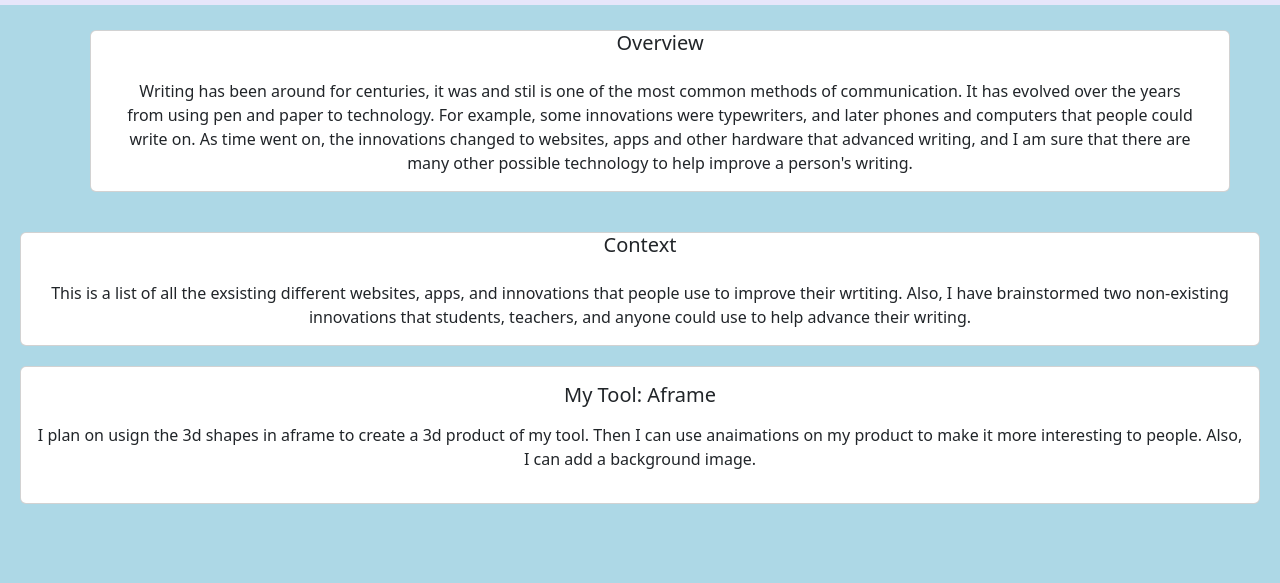
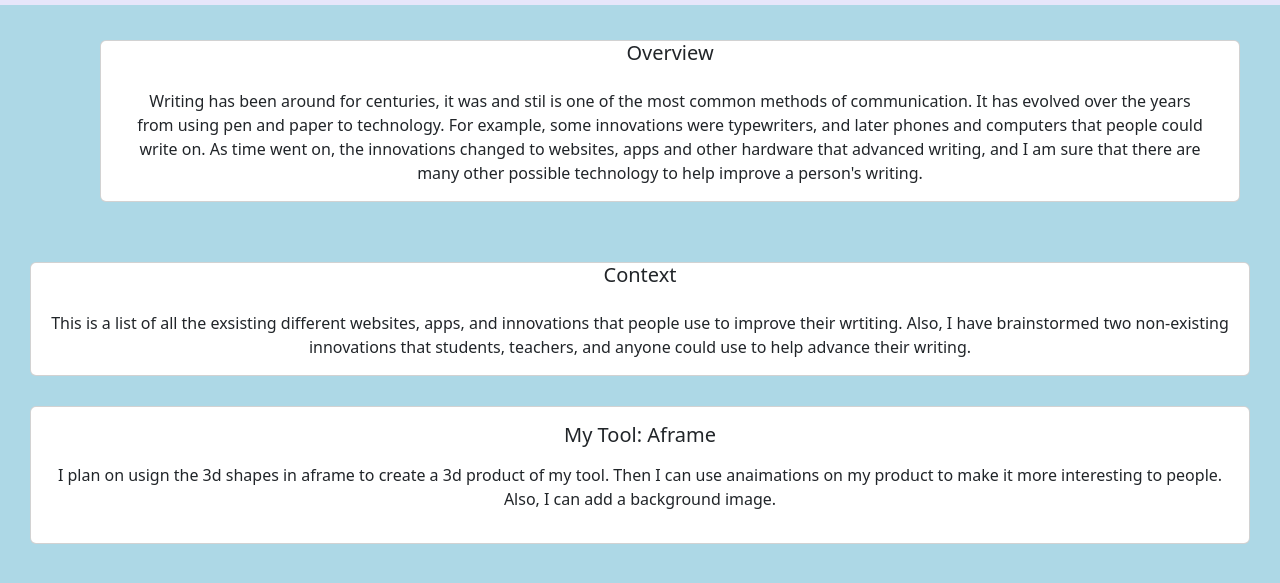
Before and after one commit to hunterf2278/sep10-freedom-project, a plain HTML site: page index.html in a window 1280 px wide. Shown: the part 107-690 px from the top of the page. Drawn offline with nearby package versions, Linux system fonts and the light colour scheme.

Commit message:
edit stuff

```diff
--- a/style.css
+++ b/style.css
@@ -9,11 +9,11 @@ h1 {
 }
 
 .card {
-    margin: 20px;
+    margin: 30px;
     text-align: center;
     position: relative;
     top: 5px;
-    padding: 50;
+    padding: 20;
     background-color:white;
 
 }
```
